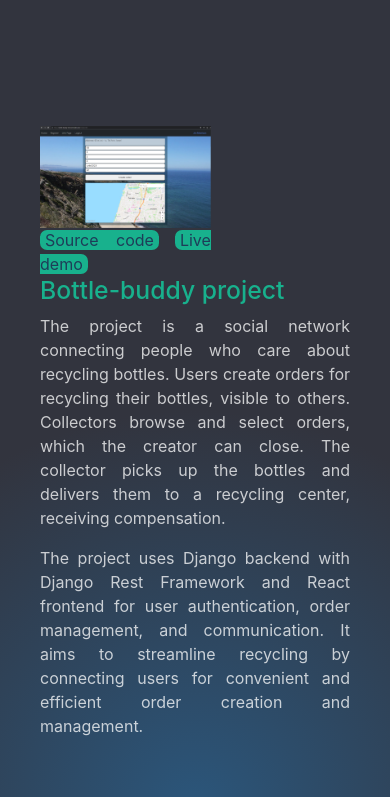
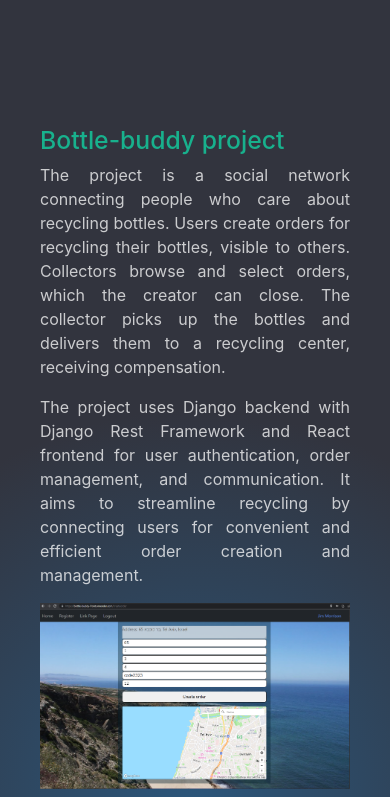
Before and after one commit to Chekinm/portfolio-page, a React (Create React App) app in the folder portfolio-app/: page /projects in a window 390 px wide. Shown: the part 1543-2340 px from the top of the page. Built offline with nearby package versions, Linux system fonts and the light colour scheme.

Commit message:
project responsivness

```diff
--- a/portfolio-app/src/components/ProjectCard1.js
+++ b/portfolio-app/src/components/ProjectCard1.js
@@ -6,19 +6,19 @@ const ProjectCard1 = () => {
   return (
     <Container className="project-card text-white text-opacity-75">
       <Row>
-        <Col lg={4} xs={7} className="d-flex flex-column justify-content-around">
+        <Col lg={4} xs={0} className="d-flex flex-column justify-content-around d-none d-lg-block">
           <div><img src="img/bottle-buddy.png"
             alt="bootle-buddy-project png"
             width="100%"
-            s/>
+          />
           </div>
-          <div className="">
-          <span className="skill">
+          <div className="p-2">
+            <span className="skill ms-3">
               <a className="link-button text-decoration-none"
                 target="_blank"
                 rel="noreferrer"
                 href="https://github.com/Chekinm/bottle-buddy">
-                Source code
+                GitHub
               </a>
             </span>
             <span className="skill ms-3">
@@ -26,7 +26,7 @@ const ProjectCard1 = () => {
                 target="_blank"
                 rel="noreferrer"
                 href="https://bottle-buddy-front.onrender.com/">
-                Live demo
+                Demo
               </a>
             </span>
           </div>
@@ -35,20 +35,39 @@ const ProjectCard1 = () => {
         <Col xs={12} lg={8}>
 
           <h2> <a className="link-highligth text-decoration-none"
-                  target="_blank"
-                  rel="noreferrer"
-                  href="https://bottle-buddy-front.onrender.com/">Bottle-buddy project</a></h2>
+            target="_blank"
+            rel="noreferrer"
+            href="https://bottle-buddy-front.onrender.com/">Bottle-buddy project</a></h2>
           <p>
-          The project is a social network connecting people who care about recycling bottles. Users create orders for recycling their bottles, visible to others. Collectors browse and select orders, which the creator can close. The collector picks up the bottles and delivers them to a recycling center, receiving compensation.</p>
+            The project is a social network connecting people who care about recycling bottles. Users create orders for recycling their bottles, visible to others. Collectors browse and select orders, which the creator can close. The collector picks up the bottles and delivers them to a recycling center, receiving compensation.</p>
           <p> The project uses Django backend with Django Rest Framework and React frontend for user authentication, order management, and communication. It aims to streamline recycling by connecting users for convenient and efficient order creation and management.</p>
 
         </Col>
-        {/* <Col xs={9} className="d-xs-block">
+        <Col xs={12} lg={0} className="d-bock d-sm-none">
           <img src="img/bottle-buddy.png"
             alt="bootle-buddy-project png"
             width="100%"
           />
-        </Col> */}
+
+          <div className="p-2">
+            <span className="skill ms-3">
+              <a className="link-button text-decoration-none"
+                target="_blank"
+                rel="noreferrer"
+                href="https://github.com/Chekinm/bottle-buddy">
+                GitHub
+              </a>
+            </span>
+            <span className="skill ms-3">
+              <a className="link-button text-decoration-none"
+                target="_blank"
+                rel="noreferrer"
+                href="https://bottle-buddy-front.onrender.com/">
+                Demo
+              </a>
+            </span>
+          </div>
+        </Col>
       </Row>
     </Container>
   )
```
